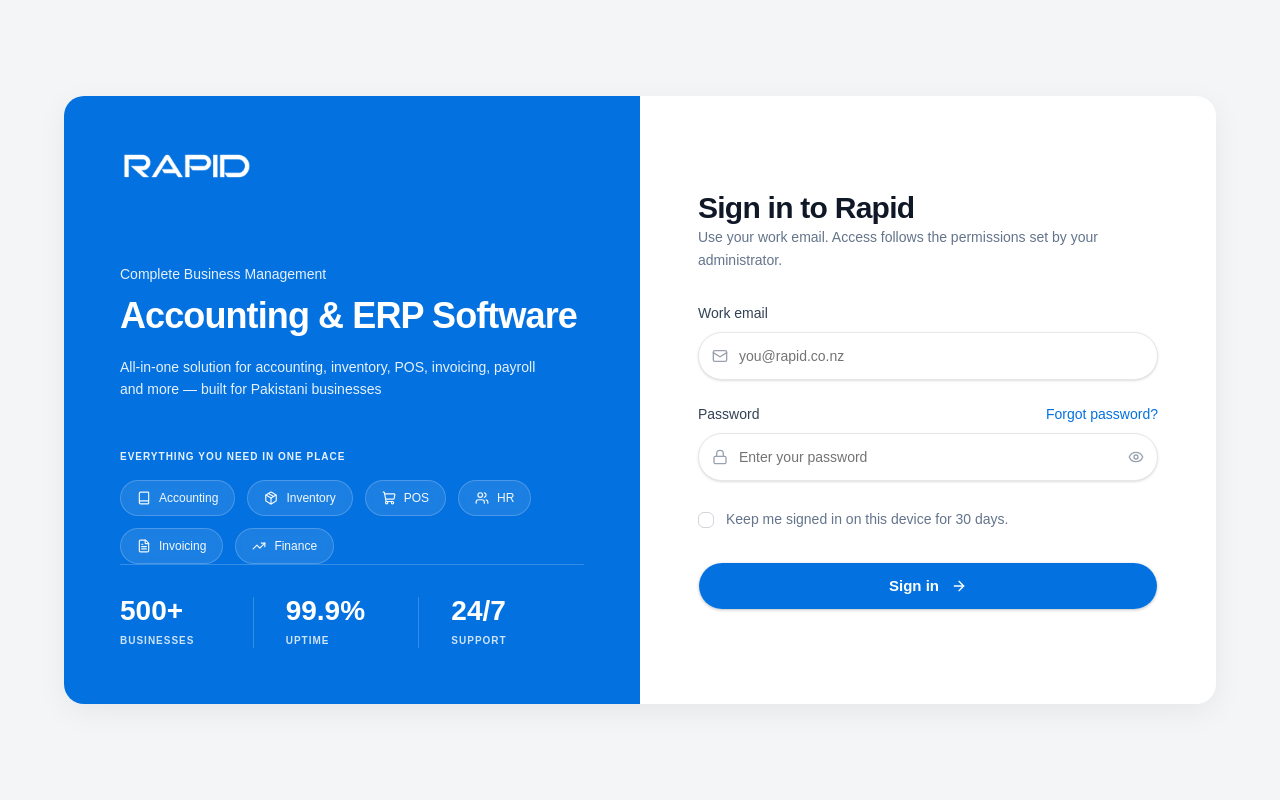
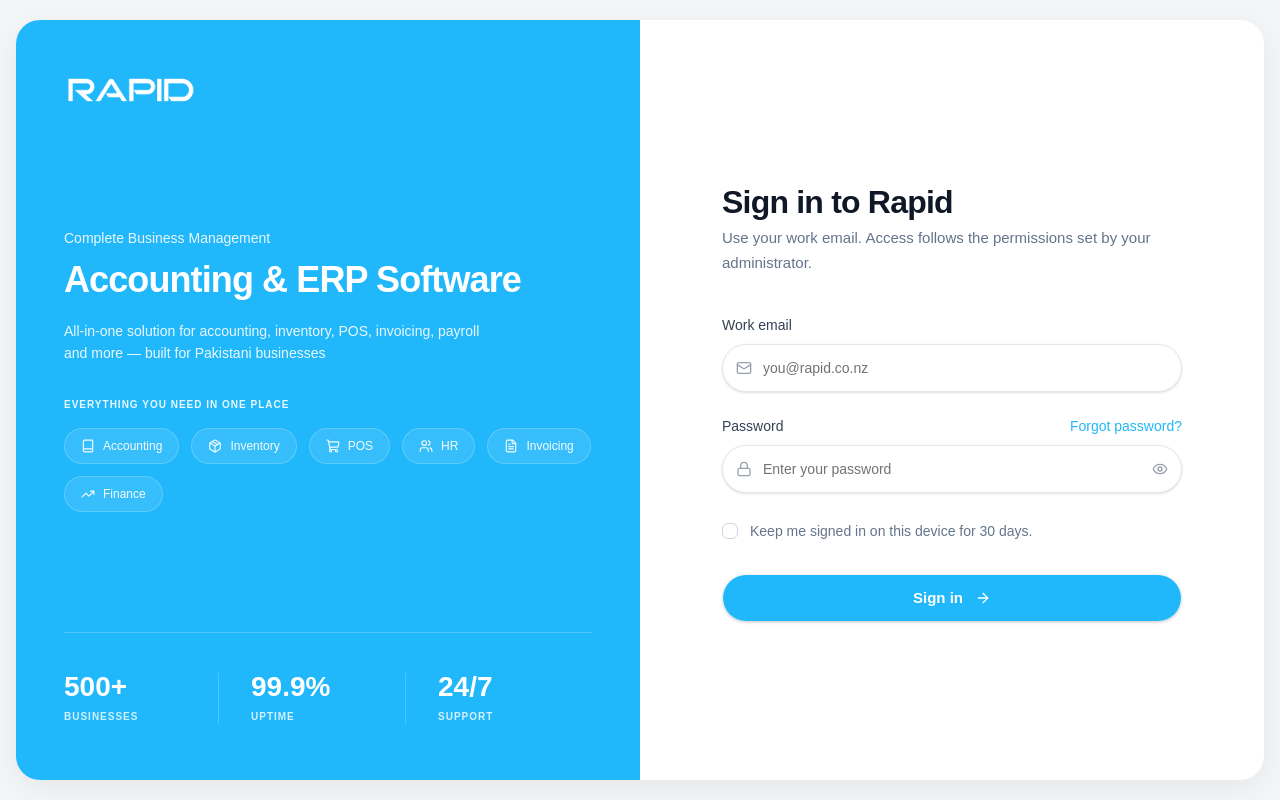
Before and after one commit to RapidSmart/Rapid_Erp_Ecom, a React (Vite) app: page /auth/signin in a window 1280 px wide. Built offline with nearby package versions, Linux system fonts and the light colour scheme.

Commit message:
refactor: update primary brand color and redesign sign-in page layout and typography

```diff
--- a/src/modules/auth/components/SignInForm.tsx
+++ b/src/modules/auth/components/SignInForm.tsx
@@ -32,7 +32,7 @@
   return (
     <form onSubmit={handleSubmit(onSubmit)} className="space-y-6">
       <div className="space-y-2">
-        <label htmlFor="email" className="block text-[14px] font-medium !text-[#334155]">
+        <label htmlFor="email" className="block text-[14px] font-medium text-[#334155]">
           Work email
         </label>
         <div className="relative">
@@ -41,7 +41,7 @@
             id="email"
             type="email"
             placeholder="you@rapid.co.nz"
-            className="pl-10 h-12 rounded-full border-gray-200 bg-white !text-gray-900 text-[14px] shadow-sm focus-visible:ring-1 focus-visible:ring-primary"
+            className="pl-10 h-12 rounded-full border-gray-200 bg-white text-gray-900 text-[14px] shadow-sm focus-visible:ring-1 focus-visible:ring-primary"
             {...register('email')}
           />
         </div>
@@ -54,13 +54,13 @@
         <div className="flex items-center justify-between">
           <label
             htmlFor="password"
-            className="block text-[14px] font-medium !text-[#334155]"
+            className="block text-[14px] font-medium text-[#334155]"
           >
             Password
           </label>
           <a
             href="#"
-            className="text-[14px] font-medium !text-primary hover:underline"
+            className="text-[14px] font-medium text-primary hover:underline"
           >
             Forgot password?
           </a>
@@ -71,7 +71,7 @@
             id="password"
             type={showPassword ? 'text' : 'password'}
             placeholder="Enter your password"
-            className="pl-10 pr-10 h-12 rounded-full border-gray-200 bg-white !text-gray-900 text-[14px] shadow-sm focus-visible:ring-1 focus-visible:ring-primary"
+            className="pl-10 pr-10 h-12 rounded-full border-gray-200 bg-white text-gray-900 text-[14px] shadow-sm focus-visible:ring-1 focus-visible:ring-primary"
             {...register('password')}
           />
           <button
@@ -101,7 +101,7 @@
         />
         <label
           htmlFor="keepSignedIn"
-          className="text-[14px] font-medium !text-[#64748B]"
+          className="text-[14px] font-medium text-[#64748B]"
         >
           Keep me signed in on this device for 30 days.
         </label>
--- a/src/modules/auth/view/SignIn.tsx
+++ b/src/modules/auth/view/SignIn.tsx
@@ -5,34 +5,34 @@
   return (
     <div className="flex min-h-screen w-full items-center justify-center bg-[#F4F5F7] font-sans p-4">
       {/*
-        Standard container width: max-w-6xl (1152px).
+        Standard container width: max-w-7xl (1280px) for the large layout.
         Grid with 2 equal columns ensures both sections have the exact same width.
       */}
-      <div className="w-full max-w-6xl overflow-hidden rounded-[20px] bg-white shadow-[0_8px_30px_rgb(0,0,0,0.06)] grid grid-cols-1 lg:grid-cols-2">
+      <div className="w-full max-w-[1280px] min-h-[720px] lg:min-h-[760px] overflow-hidden rounded-[24px] bg-white shadow-[0_8px_30px_rgb(0,0,0,0.06)] grid grid-cols-1 lg:grid-cols-2">
 
         {/* Left Marketing Panel */}
-        <div className="hidden lg:flex flex-col bg-primary p-10 lg:p-12 xl:p-14 text-white overflow-hidden">
-          <div className="w-full max-w-[500px] mx-auto flex flex-col h-full justify-between">
+        <div className="hidden lg:flex flex-col bg-primary p-8 lg:p-10 xl:p-12 text-white overflow-hidden">
+          <div className="w-full max-w-[540px] mx-auto flex flex-col h-full">
             {/* Logo */}
-            <div>
+            <div className="shrink-0 pt-2">
               <img src="/logo-white.png" alt="Rapid Logo" className="h-8 object-contain" />
             </div>
 
-            {/* Main Content */}
-            <div className="mt-16 xl:mt-20 mb-auto">
+            {/* Main Content Centered */}
+            <div className="flex-1 flex flex-col justify-center">
               <div className="space-y-3">
                 <p className="text-sm font-medium text-white/90">
                   Complete Business Management
                 </p>
-                <h1 className="text-3xl lg:text-4xl tracking-tight font-bold leading-[1.1] text-white">
+                <h1 className="text-3xl xl:text-4xl tracking-tight font-bold leading-[1.1] text-white">
                   Accounting & ERP Software
                 </h1>
-                <p className="text-sm text-white/90 max-w-[420px] leading-relaxed pt-2">
+                <p className="text-sm text-white/90 max-w-[440px] leading-relaxed pt-2">
                   All-in-one solution for accounting, inventory, POS, invoicing, payroll and more — built for Pakistani businesses
                 </p>
               </div>
 
-              <div className="mt-12">
+              <div className="mt-8">
                 <p className="text-[10px] font-bold tracking-widest text-white/90 uppercase mb-4">
                   Everything you need in one place
                 </p>
@@ -42,7 +42,7 @@
                     return (
                       <div
                         key={badge.id}
-                        className="flex items-center space-x-2 rounded-full bg-white/10 px-4 py-2 backdrop-blur-sm border border-white/20"
+                        className="flex items-center space-x-2 rounded-full bg-white/10 px-4 py-2 backdrop-blur-sm border border-white/20 cursor-pointer hover:bg-white/20 transition-colors"
                       >
                         <Icon className="h-3.5 w-3.5 text-white/95" />
                         <span className="text-[12px] font-medium text-white/95">{badge.label}</span>
@@ -54,7 +54,7 @@
             </div>
 
             {/* Bottom Stats */}
-            <div className="flex items-center pt-8 border-t border-white/20">
+            <div className="shrink-0 flex items-center pt-10 pb-2 border-t border-white/20">
               {STATS.map((stat, index) => (
                 <div key={stat.id} className={`flex-1 ${index !== 0 ? 'border-l border-white/20 pl-8' : ''}`}>
                   <p className="text-[28px] font-bold text-white leading-none">{stat.value}</p>
@@ -68,14 +68,14 @@
         </div>
 
         {/* Right Auth Panel */}
-        <div className="flex flex-col justify-center p-8 lg:p-12 xl:p-14">
+        <div className="flex flex-col justify-center p-8 lg:p-12">
           {/* Centered form container inside the right column */}
-          <div className="w-full max-w-[460px] mx-auto space-y-8">
+          <div className="w-full max-w-[460px] mx-auto space-y-10">
             <div className="space-y-2">
-              <h2 className="text-3xl font-bold tracking-tight text-gray-900 m-0">
+              <h2 className="text-[32px] font-bold tracking-tight text-gray-900 m-0">
                 Sign in to Rapid
               </h2>
-              <p className="text-[#64748B] text-sm leading-relaxed m-0">
+              <p className="text-[#64748B] text-[15px] leading-relaxed m-0">
                 Use your work email. Access follows the permissions set by your administrator.
               </p>
             </div>
--- a/src/styles/index.css
+++ b/src/styles/index.css
@@ -35,7 +35,7 @@
 
   --popover-foreground: oklch(0.145 0 0);
 
-  --primary: #0371DF;
+  --primary: #21B7FB;
 
   --primary-foreground: #ffffff;
 
@@ -156,7 +156,7 @@
   --card-foreground: oklch(0.985 0 0);
   --popover: oklch(0.205 0 0);
   --popover-foreground: oklch(0.985 0 0);
-  --primary: #0371DF;
+  --primary: #21B7FB;
   --primary-foreground: #ffffff;
   --secondary: oklch(0.269 0 0);
   --secondary-foreground: oklch(0.985 0 0);
```
